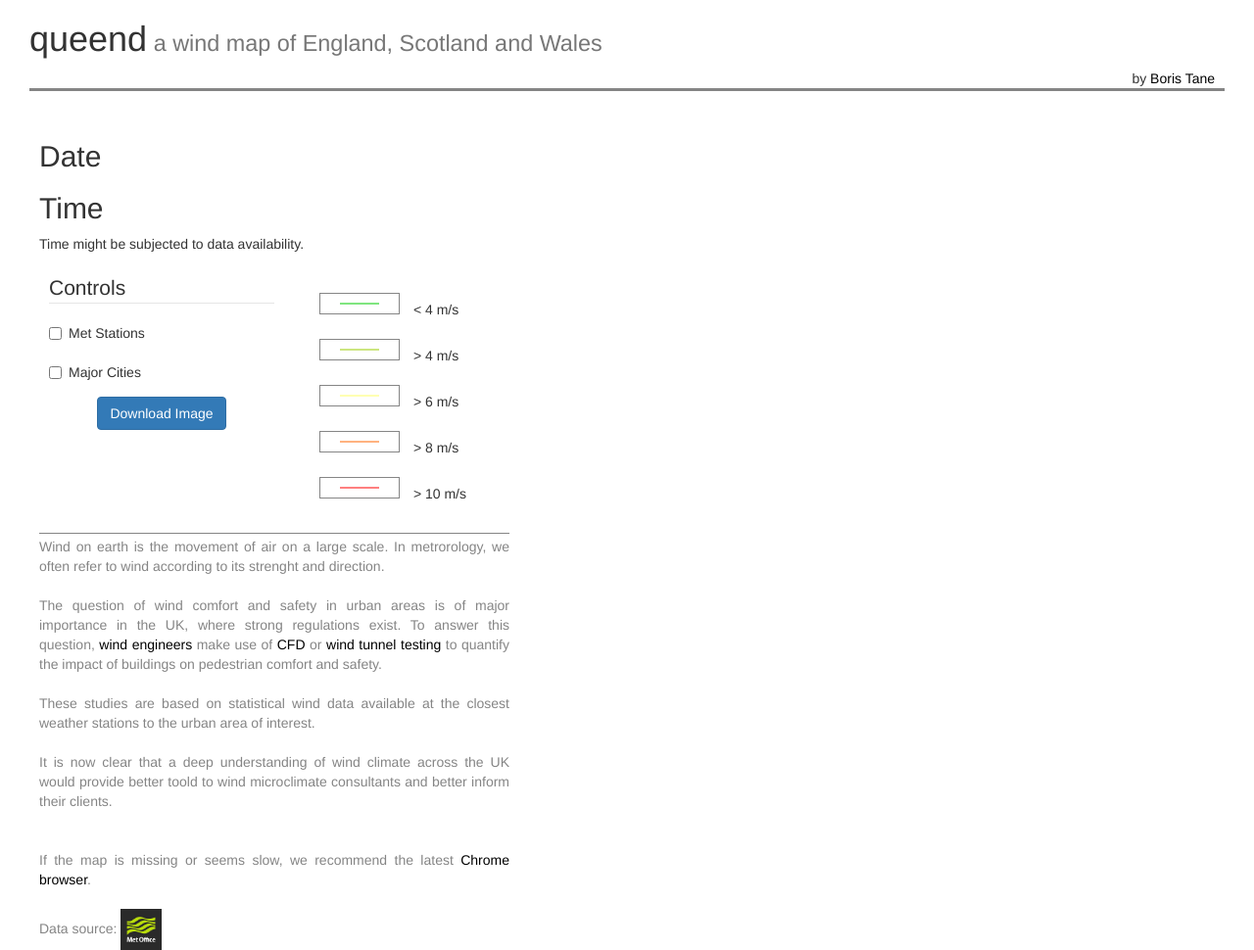
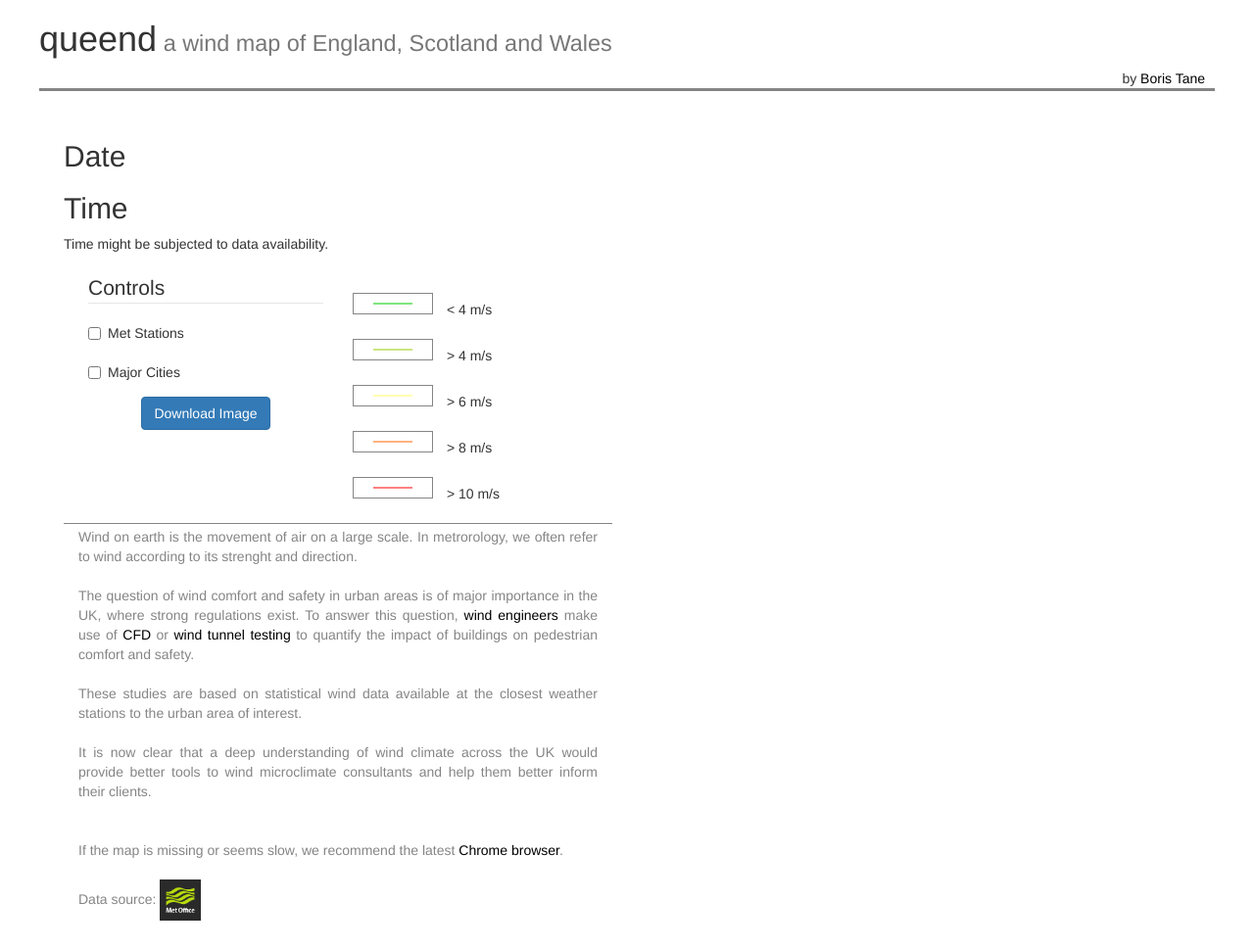
Before and after one commit to boristane/queend, a website: page index.html in a window 1280 px wide. Shown: the whole page at 98% size. Drawn offline with nearby package versions, Linux system fonts and the light colour scheme; no server answers.

Commit message:
Adapt responsively

```diff
--- a/assets/css/index.css
+++ b/assets/css/index.css
@@ -1,8 +1,8 @@
 body {
     font-family: "Helvetica Neue", Helvetica, Arial, sans-serif;
     background-color: rgb(255, 255, 255);
-    margin-left: 30px;
-    margin-right: 30px;
+    margin-left: 40px;
+    margin-right: 40px;
 }
 
 .page-header{
@@ -25,18 +25,18 @@ body {
 }
 
 .date-container {
-    width: 40%;
-    height: 200px;
     float: left;
 }
 
 .canvas-container {
-    margin-left: 45%;
+    text-align: center;
 }
 
 #canvas{
     margin: auto;
 }
+
+
 
 #legend canvas{
     border: solid;
@@ -62,13 +62,7 @@ body {
 }
 
 .controls {
-    width: 50%;
-    height: 200px;
     float: left;
-}
-
-#legend{
-    margin-left: 60%;
 }
 
 .button-container{
@@ -89,7 +83,15 @@ a{
     text-decoration: none;
     color: rgb(0, 0, 0);
 }
+
 a:hover{
     text-decoration: none;
     color: rgb(121, 166, 250);
 }
+
+@media screen and (min-width: 1561px) {
+    body {
+        margin-left: 210px;
+        margin-right: 210px;
+    }
+}
--- a/assets/js/controls.js
+++ b/assets/js/controls.js
@@ -96,7 +96,7 @@ metStations.addEventListener("change",function(){
             var color = "red";
             var scale = 2;
             drawCoordinates(coord.x, coord.y, scale, color);
-            makeBase(imgWidth/3, imgHeight/3);
+            makeBase(bodyWidth, bodyHeight);
         }
     }
 
@@ -130,7 +130,7 @@ majorCities.addEventListener("change",function(){
 
 
 function drawResult(){
-    initialiseCanvas(imgWidth/3, imgHeight/3);
+    initialiseCanvas(bodyWidth, bodyHeight);
     for(var j=0; j<interpGrid.length; j++){
         var interpPoint = interpGrid[j];
         var interpCoord = bngToPixels(interpPoint.x, interpPoint.y);
@@ -139,7 +139,7 @@ function drawResult(){
         var scale = 4;
         drawLine(canvas, interpCoord.x, interpCoord.y, interpPoint.wx, interpPoint.wy, scale, "rgba("+ windColor + ", 1.0)");
     }
-    makeBase(imgWidth/3, imgHeight/3);
+    makeBase(bodyWidth, bodyHeight);
 }
 
 // Source: https://stackoverflow.com/questions/12796513/html5-canvas-to-png-file
@@ -159,7 +159,7 @@ function dlCanvas() {
     dt = dt.replace(/^data:application\/octet-stream/, 'data:application/octet-stream;headers=Content-Disposition%3A%20attachment%3B%20filename=Canvas.png');
 
     this.href = dt;
-    makeBase(imgWidth/3, imgHeight/3);
+    makeBase(bodyWidth, bodyHeight);
 }
 
 document.getElementById("dl").addEventListener("click", dlCanvas, false);
--- a/assets/js/draw.js
+++ b/assets/js/draw.js
@@ -132,5 +132,10 @@ function drawLegend(){
 
 var imgWidth = 1654;
 var imgHeight = 2423;
-initialiseCanvas(imgWidth/3, imgHeight/3);
+var aspectRatio = imgHeight/imgWidth;
+var body = document.querySelector("body");
+var bodyWidth = body.clientWidth/2;
+var bodyHeight = bodyWidth*aspectRatio;
+//initialiseCanvas(imgWidth/3, imgHeight/3);
+initialiseCanvas(bodyWidth, bodyHeight);
 drawLegend();
--- a/assets/js/index.js
+++ b/assets/js/index.js
@@ -77,9 +77,10 @@ ajaxGet(allAvailableObsURL, function(response){
                 var windColor = setWindColor(pol.r);
                 var scale = 4;
                 drawLine(canvas, interpCoord.x, interpCoord.y, interpPoint.wx, interpPoint.wy, scale, "rgba("+ windColor + ", 1.0)");
+                drawCoordinates(interpCoord.x, interpCoord.y, 1, "rgba("+ windColor + ", 1.0)");
             }
         }
-        makeBase(imgWidth/3, imgHeight/3);
+        makeBase(bodyWidth, bodyHeight);
         displayDate(latestObsTime);
     });
 });
--- a/index.html
+++ b/index.html
@@ -23,14 +23,14 @@
     </div>
 
     <section class="container">
-        <div class="date-container">
+        <div class="date-container col-lg-6 col-md-6 col-sm-12 col-xs-12">
             <h2 id="date">Date</h2>
             <h2 id="time">Time</h2>
             <p>
                 Time might be subjected to data availability.
             </p>
             <div class="small-container">
-                <div class="controls">
+                <div class="controls col-lg-6 col-md-6 col-sm-6 col-xs-12">
 
 
                     <form download="Canvas.png">
@@ -59,7 +59,7 @@
 
 
                 </div>
-                <div id="legend">
+                <div id="legend" class="col-lg-6 col-md-6 col-sm-6 col-xs-12">
                     <br/>
                     <canvas id="legend1" width=80 height=20></canvas> &lt; 4 m/s<br><br>
                     <canvas id="legend2" width=80 height=20></canvas> &gt; 4 m/s<br><br>
@@ -69,28 +69,28 @@
                 </div>
             </div>
 
-            <div class="description">
+            <div class="description col-lg-12 col-md-12 col-sm-12 col-xs-12">
                 <p>
                     Wind on earth is the movement of air on a large scale. In metrorology, we often refer to wind according to its strenght and direction.<br/><br/>
                     The question of wind comfort and safety in urban areas is of major importance in the UK, where strong regulations exist. To answer this question, <a target="_blank" href="https://en.wikipedia.org/wiki/Wind_engineering">wind engineers</a> make use of <a target="_blank" href="https://en.wikipedia.org/wiki/Computational_fluid_dynamics">CFD</a> or <a href="https://en.wikipedia.org/wiki/Wind_tunnel">wind tunnel testing</a> to quantify the impact of buildings on pedestrian comfort and safety.<br/><br/>
                     These studies are based on statistical wind data available at the closest weather stations to the urban area of interest.<br/><br/>
-                    It is now clear that a deep understanding of wind climate across the UK would provide better toold to wind microclimate consultants and better inform their clients.<br/><br/><br/>
+                    It is now clear that a deep understanding of wind climate across the UK would provide better tools to wind microclimate consultants and help them better inform their clients.<br/><br/><br/>
                     If the map is missing or seems slow, we recommend the latest <a target="_blank" href="https://www.google.com/chrome/index.html">Chrome browser</a>.<br/><br/>
                     Data source: <a target="_blank" href="https://www.metoffice.gov.uk/datapoint">
                         <img src="assets/img/met-office.jpg" alt="Met office logo" height="42" width="42">
                     </a>
                 </p>
             </div>
-
-
         </div>
         <div class="canvas-container">
-            <canvas id="canvas"></canvas>
+            <canvas id="canvas" class="col-lg-6 col-md-6 col-sm-12 col-xs-12"></canvas>
         </div>
 
 
+    </section>
 
-    </section>
+
+
 
     <script src="assets/js/ajax.js"></script>
     <script src="assets/js/draw.js"></script>
```
